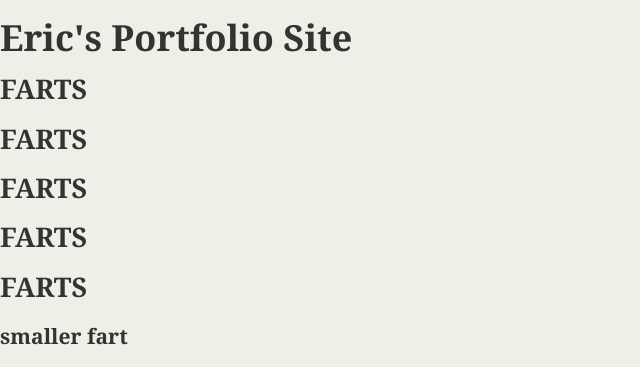
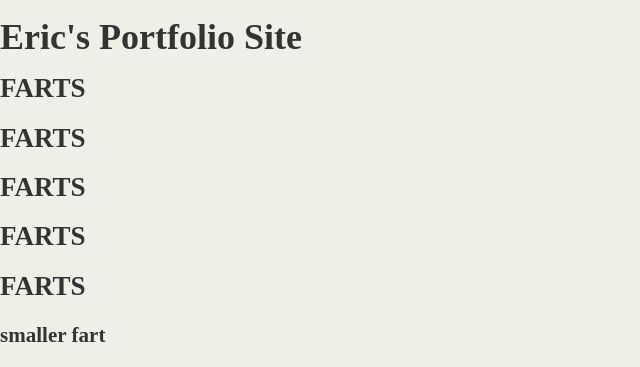
Before and after one commit to bigPoppaChop/bigPoppaChop.github.io, a plain HTML site: page index.html in a window 1280 px wide. Shown: the top 367 px of the page, without its empty margins (0-640 px from the left). Drawn offline with Linux system fonts and the light colour scheme.

Commit message:
Changed Font

```diff
--- a/main.css
+++ b/main.css
@@ -1,7 +1,7 @@
 body {
   padding: 0;
   margin: 0;
-  font-family: Georgia, "Times New Roman", Times, serif;
+  font-family: 'Sevastopol-Interface', bold;
   font-size: 18px;
   line-height: 150%;
   color: #333;
```
